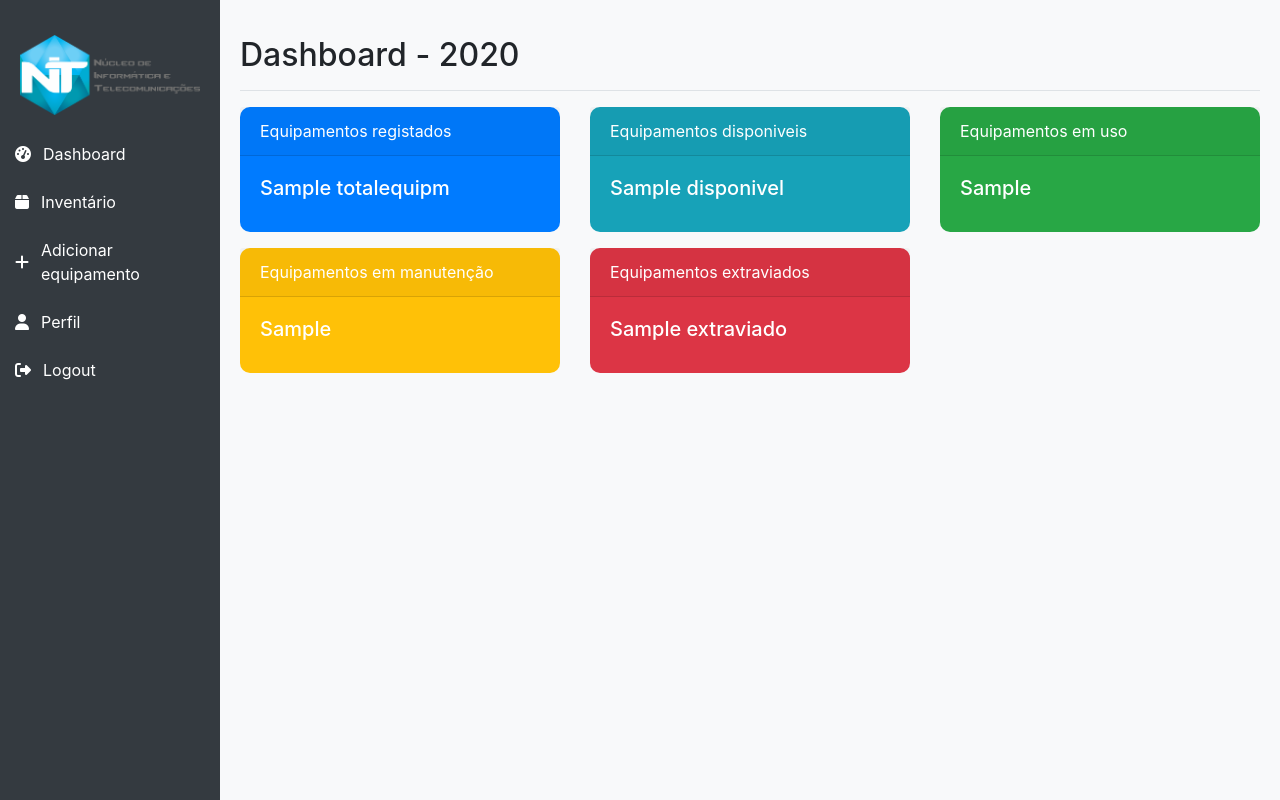
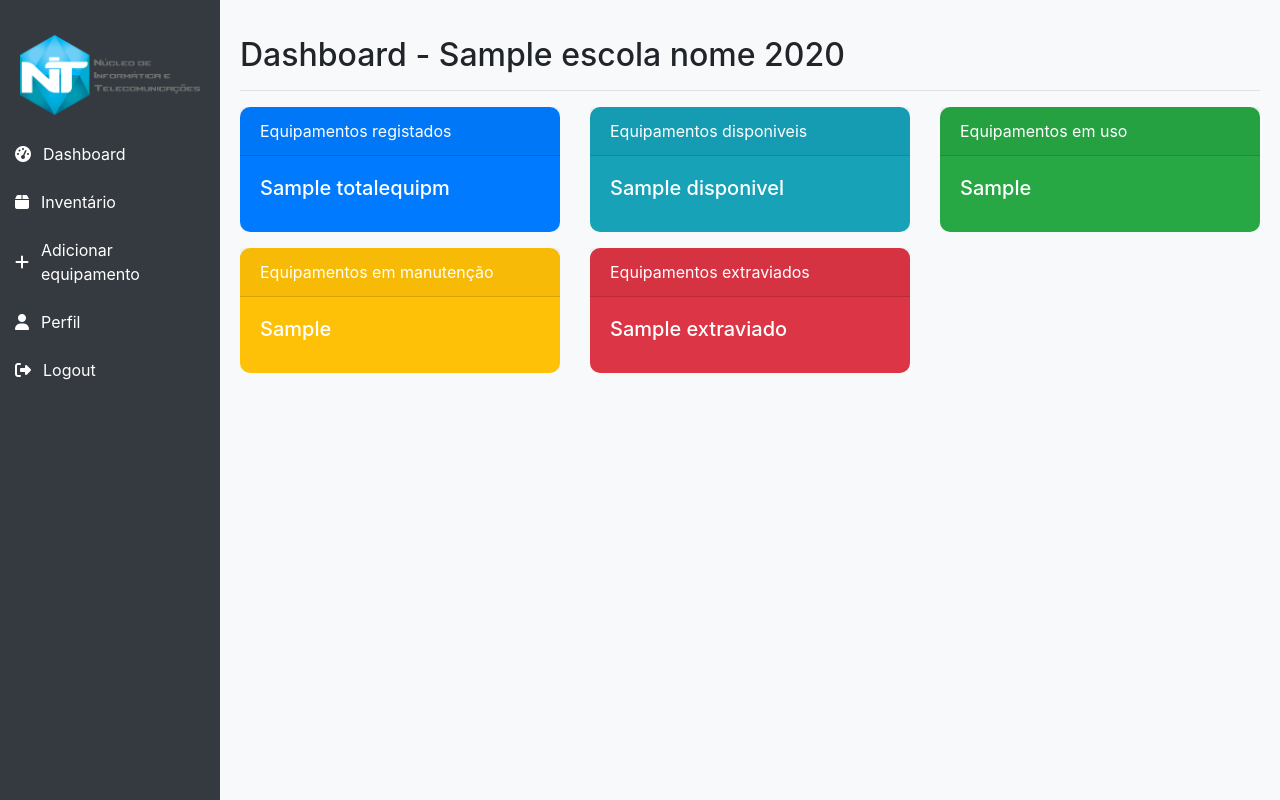
Before and after one commit to RafaelPereira014/gestao_material, a Flask app: template app/templates/index.html in a window 1280 px wide. Run offline with Flask 3, Linux system fonts and the light colour scheme; the template is opened without the code that fills it: most values are stand-ins (such as "Sample title", 1, 10 or a date in 2020); some libraries are stand-ins or nearby versions.

Commit message:
add dashboard changes

```diff
--- a/app/__init__.py
+++ b/app/__init__.py
@@ -93,10 +93,11 @@ def index():
         return redirect(url_for('login'))
     year = datetime.now().year
     user_data = get_user_fields(session['user_id'])
+    escola_nome = get_school_name_by_id(user_data.get('escola_id'))
     equipment_counts = get_equipment_counts(user_data.get('escola_id'))
     total_equipm = total_equip(user_data.get('escola_id'))
 
-    return render_template('index.html',year=year,is_admin=is_admin(session['user_id']),equipment_counts=equipment_counts,total_equipm=total_equipm)
+    return render_template('index.html',year=year,is_admin=is_admin(session['user_id']),equipment_counts=equipment_counts,total_equipm=total_equipm,escola_nome=escola_nome)
 
 
 @app.route('/adicionar_utilizador', methods=['GET', 'POST'])
@@ -149,7 +150,6 @@ def user_profile():
         return redirect(url_for('login'))
 
     user_data = get_user_fields(session['user_id'])
-    print(user_data)
     escola_nome = get_school_name_by_id(user_data.get('escola_id'))
 
     if request.method == 'POST':
--- a/app/templates/index.html
+++ b/app/templates/index.html
@@ -60,7 +60,13 @@
     <!-- Main content -->
     <div id="main-content">
         <div class="d-flex justify-content-between flex-wrap flex-md-nowrap align-items-center pt-3 pb-2 mb-3 border-bottom">
-            <h1 class="h2">Dashboard - {{year}}</h1>
+            <h1 class="h2">
+                Dashboard
+                {% if escola_nome %}
+                    - {{ escola_nome }}
+                {% endif %}
+                {{ year }}
+            </h1>
         </div>
 
         <!-- Panels -->
```
